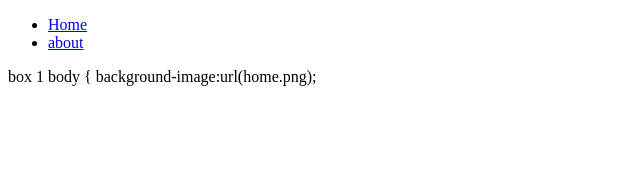
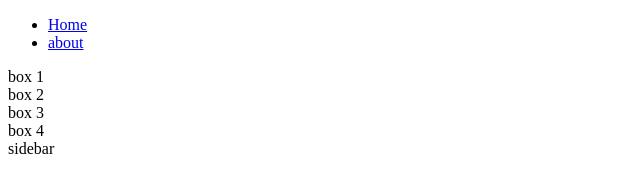
Before and after one commit to jordanhamilton908/midterm, a plain HTML site: page docs/index.html in a window 1280 px wide. Shown: the whole page, without its empty margins (0-640 px from the left). Drawn offline with Linux system fonts and the light colour scheme.

```diff
--- a/docs/index.html
+++ b/docs/index.html
@@ -11,6 +11,7 @@
     <link rel="stylesheet" href="css/styles.css?v=1.0">
 
 </head>
+
 <body>
 <div id="wrapper">
     <div id="menu">
@@ -22,12 +23,22 @@
     <div id="content">
         <div id="box1" class="box">
             box 1
-            body {
-            background-image:url(home.png);
-
-
-
-
-
 
         </div>
+        <div id="box2" class="box">
+            box 2
+        </div>
+        <div id="box3" class="box">
+            box 3
+        </div>
+        <div id="box4" class="box">
+            box 4
+        </div>
+    </div>
+    <div id="sidebar">
+        sidebar
+    </div>
+    <div id="footer">
+
+    </div>
+</div>
```
